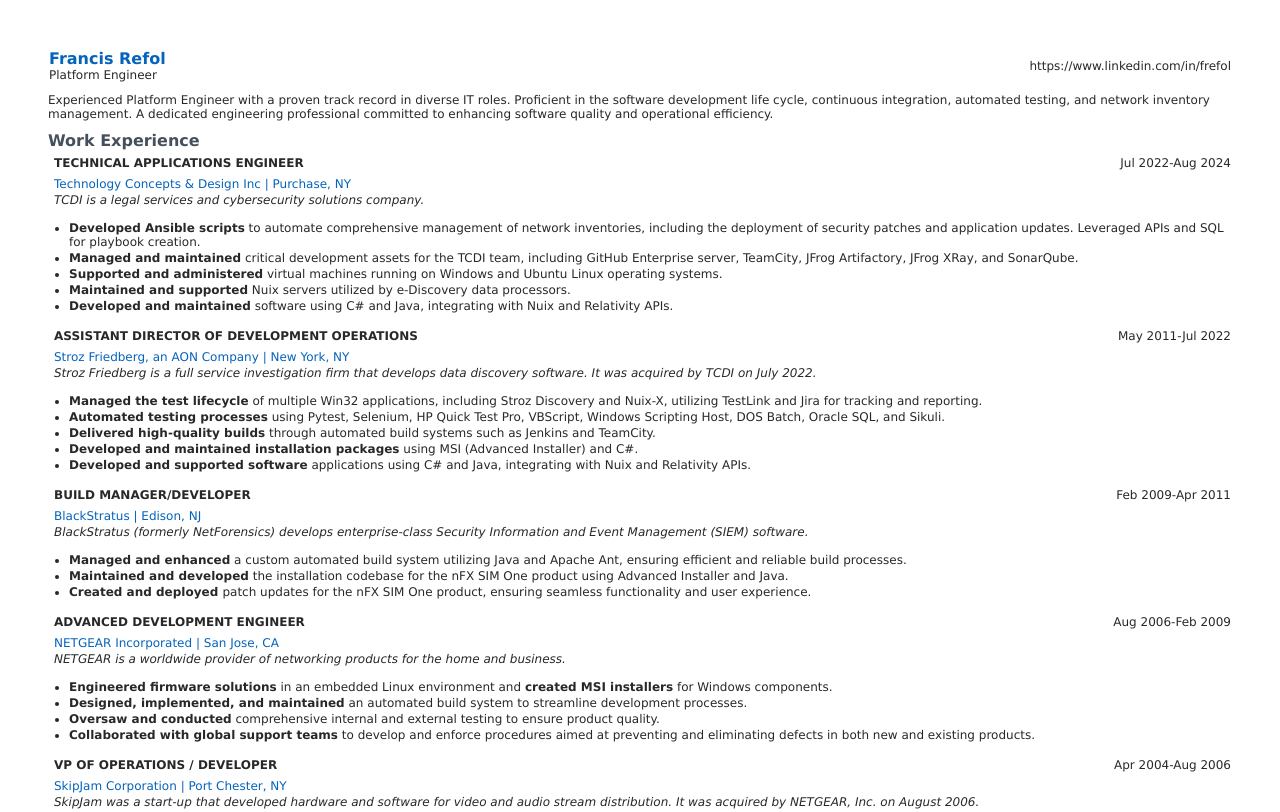
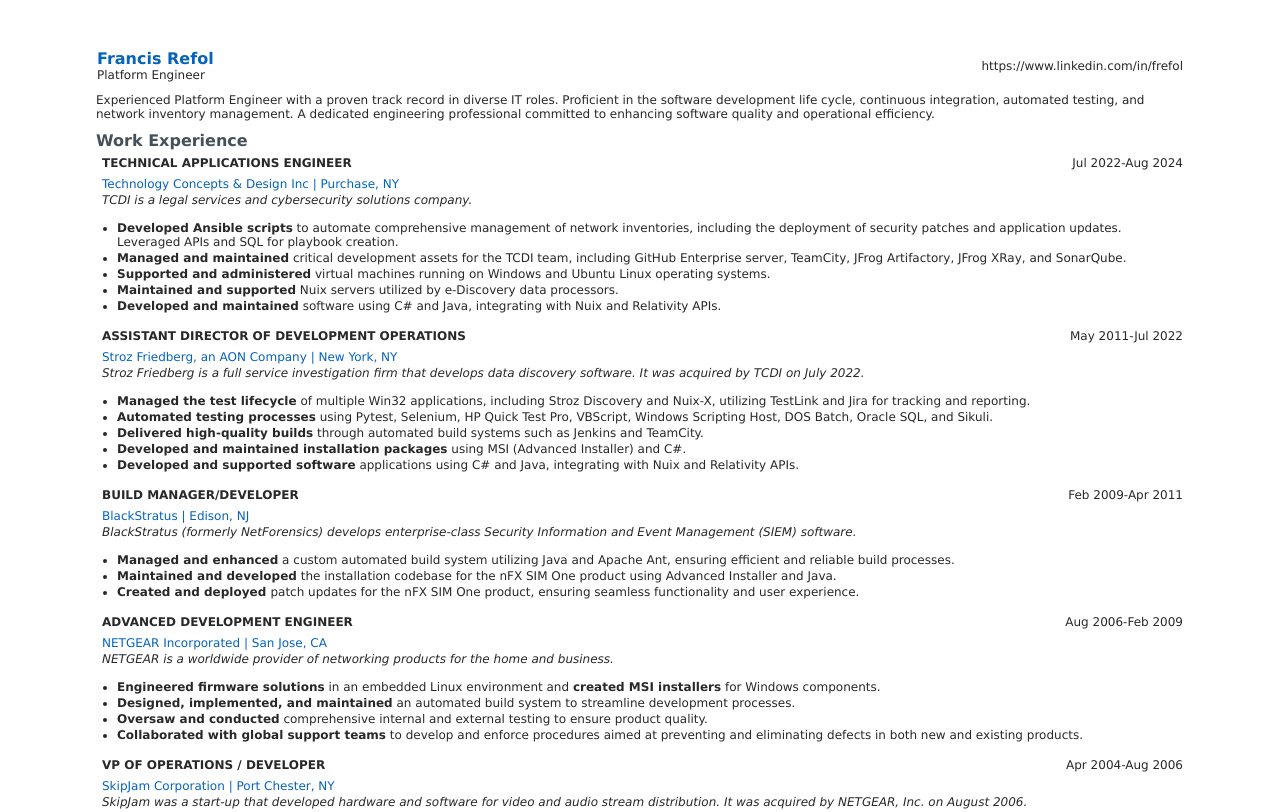
Before and after one commit to t3knoid/resume, a plain HTML site: page index.html in a window 1280 px wide. Shown: the top 812 px of the page. Drawn offline with Linux system fonts and the light colour scheme.

Commit message:
Adjust margins

```diff
--- a/assets/css/style.css
+++ b/assets/css/style.css
@@ -4,8 +4,8 @@
 body {
   margin-top: .5in;
   margin-bottom: .5in;
-  margin-left: .5in;
-  margin-right: .5in;
+  margin-left: 1in;
+  margin-right: 1in;
   font-family: "Verdana", sans-serif;
   color: #272829;
 }
```
